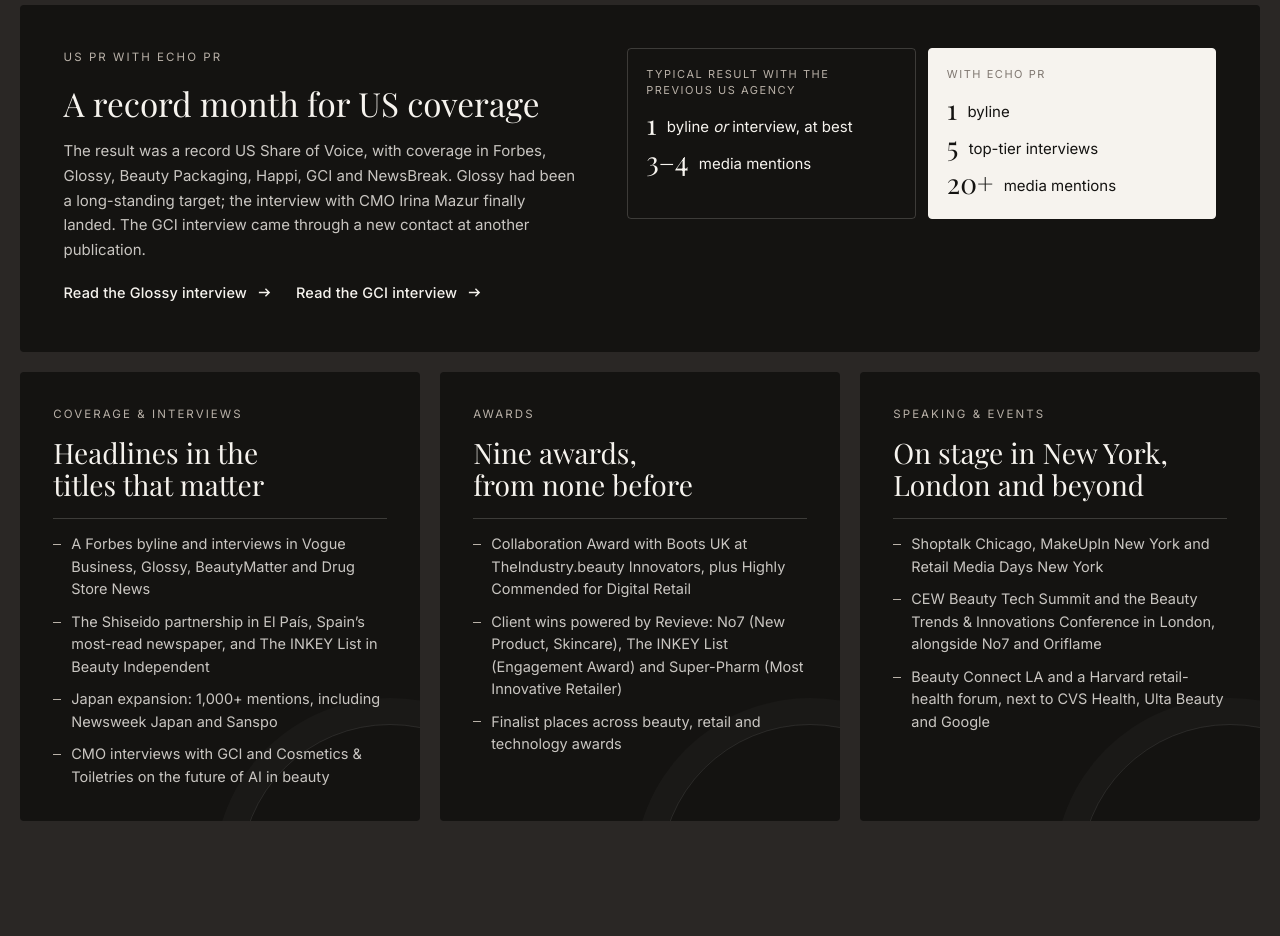
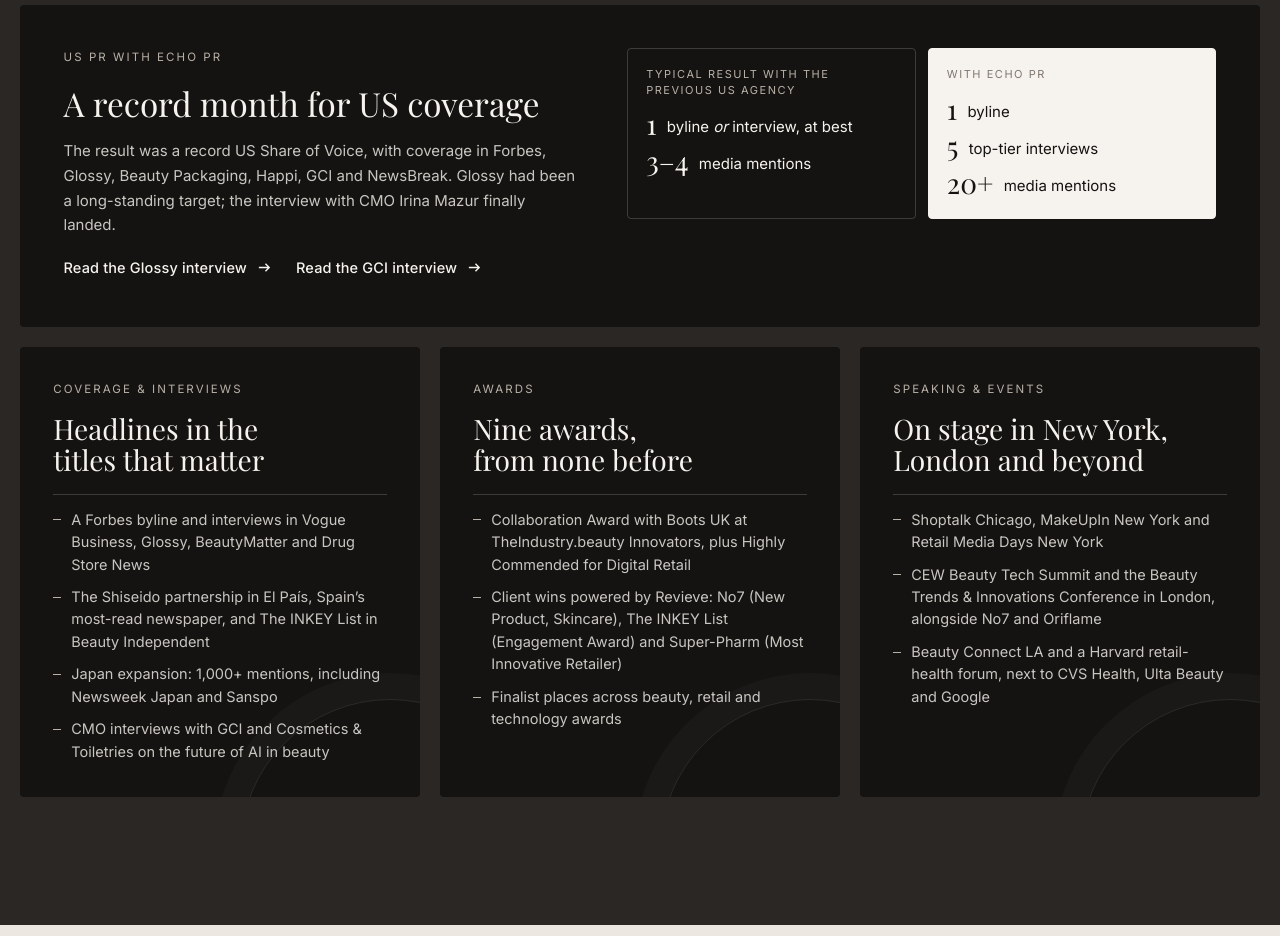
Before and after one commit to EchoPRIntel/echobrandcomms.com, a plain HTML site: page results.html in a window 1280 px wide. Shown: the part 4820-5756 px from the top of the page. Drawn offline with nearby package versions, Linux system fonts and the light colour scheme; a web font is replaced by a local one.

Commit message:
Results: remove GCI contact sentence
Co-Authored-By: Claude Opus 5.5 <noreply@anthropic.com>
Claude-Session: https://claude.ai/code/session_012NjGm9AmdpG4zE512vWgmb

```diff
--- a/results.html
+++ b/results.html
@@ -193,7 +193,7 @@
           <div class="vs-col"><p class="vs-h">Typical result with the previous US agency</p><ul><li><b>1</b> byline <em>or</em> interview, at best</li><li><b>3–4</b> media mentions</li></ul></div>
           <div class="vs-col vs-win"><p class="vs-h">With Echo PR</p><ul><li><b><span data-count="1">0</span></b> byline</li><li><b><span data-count="5">0</span></b> top-tier interviews</li><li><b><span data-count="20">0</span>+</b> media mentions</li></ul></div>
         </div>
-        <p class="rv-body">The result was a record US Share of Voice, with coverage in Forbes, Glossy, Beauty Packaging, Happi, GCI and NewsBreak. Glossy had been a long-standing target; the interview with CMO Irina Mazur finally landed. The GCI interview came through a new contact at another publication.</p>
+        <p class="rv-body">The result was a record US Share of Voice, with coverage in Forbes, Glossy, Beauty Packaging, Happi, GCI and NewsBreak. Glossy had been a long-standing target; the interview with CMO Irina Mazur finally landed.</p>
         <div class="rv-links"><a class="link" href="https://www.glossy.co/fashion/what-happens-to-personal-style-in-the-age-of-ai-powered-shopping/" target="_blank" rel="noopener">Read the Glossy interview <svg viewBox="0 0 16 16" fill="none" stroke="currentColor" stroke-width="1.5" aria-hidden="true"><path d="M2 8h11M9 4l4 4-4 4"/></svg></a><a class="link" href="https://www.gcimagazine.com/brands-products/devices-tech/news/22957609/how-brands-can-navigate-beauty-ai-with-a-human-touch" target="_blank" rel="noopener">Read the GCI interview <svg viewBox="0 0 16 16" fill="none" stroke="currentColor" stroke-width="1.5" aria-hidden="true"><path d="M2 8h11M9 4l4 4-4 4"/></svg></a></div>
       </div>
     </div>
```
